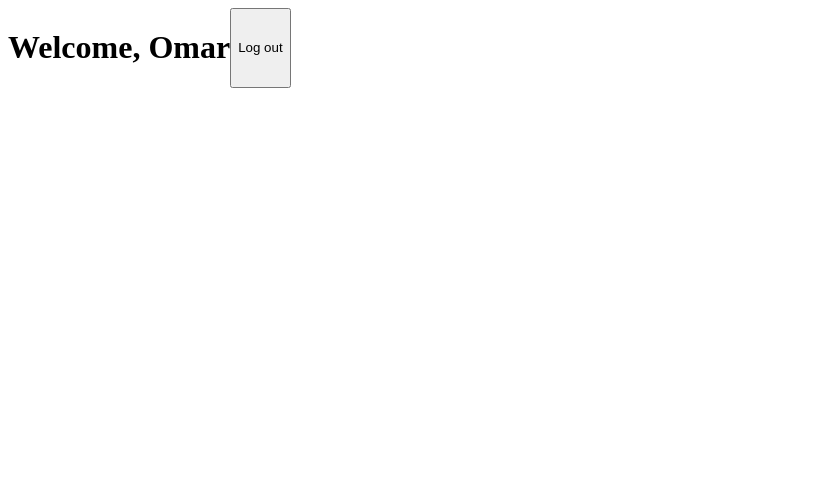
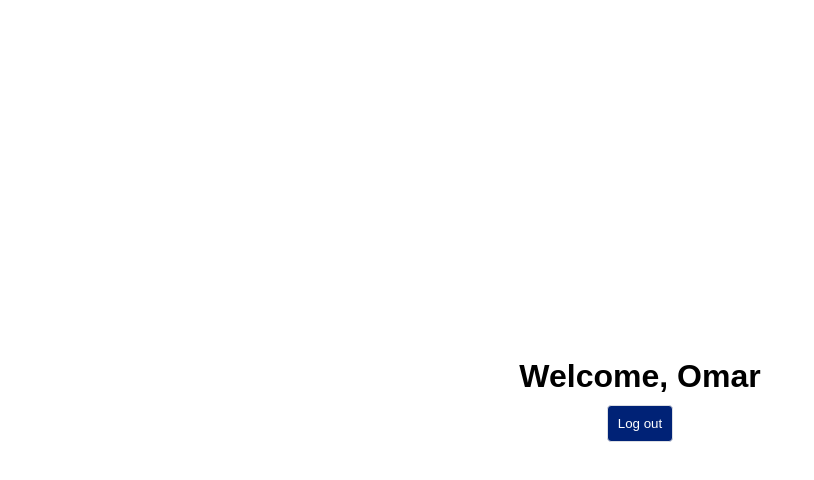
Before and after one commit to omar-labana/instabug-task, a Vue app: page /welcome in a window 1280 px wide. Shown: the top 480 px of the page, without its empty margins (0-814 px from the left). Built offline with nearby package versions, Linux system fonts and the light colour scheme.

Commit message:
Add styles

```diff
--- a/src/assets/sass/_atomic.scss
+++ b/src/assets/sass/_atomic.scss
@@ -1,3 +1,191 @@
+// Reset
+* {
+    margin: 0;
+    padding: 0;
+    box-sizing: border-box;
+}
+
+ul {
+    list-style: none;
+}
+
+a {
+    text-decoration: none;
+}
+
+body {
+    font-family: Arial, Helvetica, sans-serif;
+}
+
+// Layout
 .flex {
-  display: flex;
+    display: flex;
 }
+
+.flex-wrap {
+    flex-wrap: wrap;
+}
+
+.flex-basis {
+    flex-basis: 100%;
+}
+
+.flex-col {
+    flex-direction: column;
+}
+
+.justify-center {
+    justify-content: center;
+}
+
+.items-center {
+    align-items: center;
+}
+
+.flex-1 {
+    flex: 1;
+}
+
+.min-h-screen {
+    min-height: 100vh;
+}
+.min-w-screen {
+    min-width: 100vw;
+}
+
+.max-w-65 {
+    max-width: 65%;
+}
+
+.w-full {
+    width: 100%;
+}
+
+.self-center {
+    justify-self: center;
+}
+
+.mx-5 {
+    margin: 0 5px;
+}
+
+.mt-5 {
+    margin-top: 5px;
+}
+
+.mt-10 {
+    margin-top: 10px;
+}
+
+.mt-15 {
+    margin-top: 15px;
+}
+
+.mt-30 {
+    margin-top: 30px;
+}
+
+// Styles
+.logo {
+    width: 48px;
+}
+
+.icon {
+    width: 30px;
+    height: 30px;
+}
+
+.bg-blue {
+    background-color: #002276;
+}
+
+.bg-google {
+    background-color: #4285f4;
+}
+
+.bg-github {
+    background-color: #333333;
+}
+
+.text-white {
+    color: white;
+}
+
+.text-grey {
+    color: rgb(60, 60, 60);
+}
+
+.text-center {
+    text-align: center;
+}
+
+.border {
+    border: 1px solid gray;
+}
+
+.font-semibold {
+    font-weight: 600;
+}
+
+.sec-text {
+    color: #cccccc;
+}
+
+.label-text {
+    color: #445065;
+}
+
+.text-blue {
+    color: #0089e5;
+}
+
+.text-blue-dark {
+    color: #00267f;
+}
+
+.bg-sec {
+    background-color: #cccccc;
+}
+
+.input-padding {
+    padding: 10px 10px;
+}
+
+.input-border {
+    border: 1px solid #dcdee3;
+    border-radius: 4px;
+}
+// High order classes
+
+.full-page {
+    @extend .min-h-screen;
+    @extend .min-w-screen;
+}
+
+.content-center {
+    @extend .justify-center;
+    @extend .items-center;
+}
+
+.auth-link {
+    padding: 7px 12px;
+    border-radius: 3px;
+    margin-top: 10px;
+    font-weight: 600;
+}
+
+.justify-between {
+    justify-content: space-between;
+}
+
+.font-size-14 {
+    font-size: 14px;
+}
+
+.font-light {
+    font-weight: 100;
+}
+
+.trusted-svgs {
+    fill: #999999;
+}
```
Also changed, not shown: src/assets/404.png (added).
